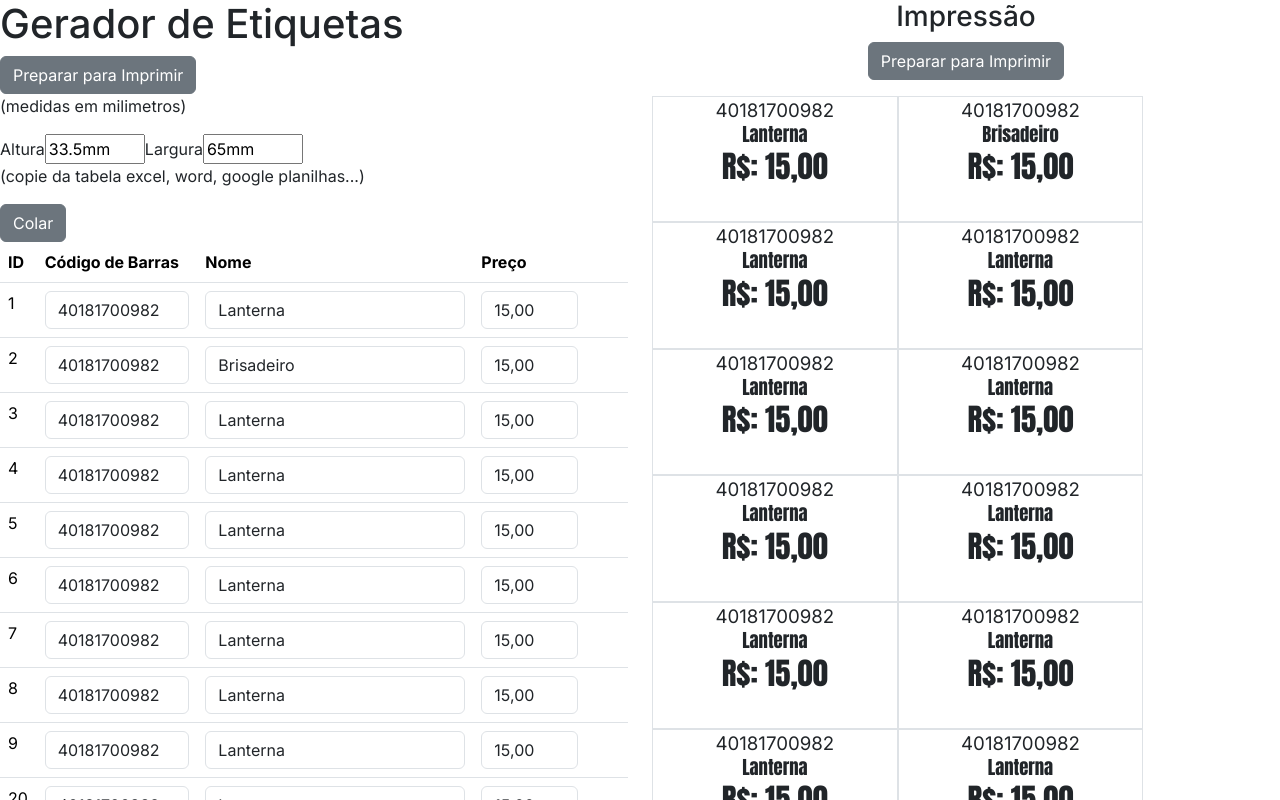
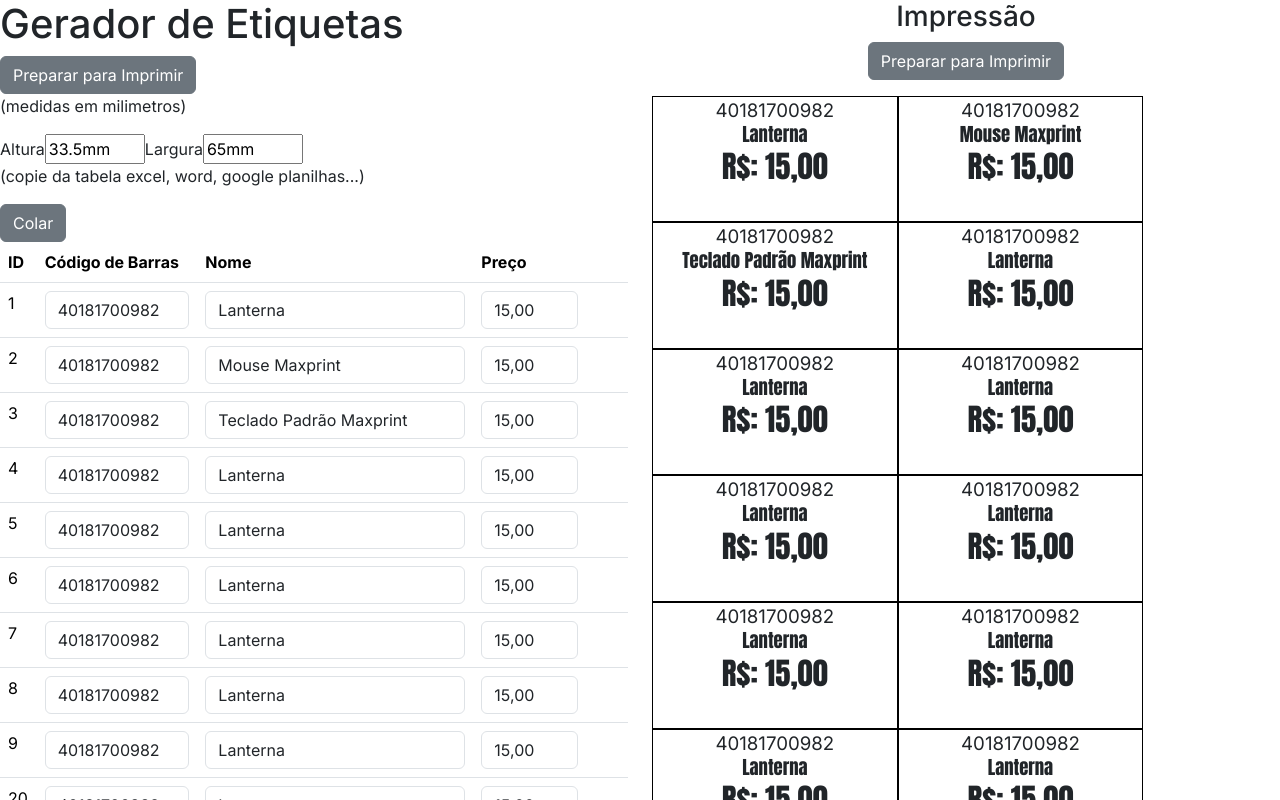
Before and after one commit to RafaelLeandR/FirstProject, a Next.js app: page / in a window 1280 px wide. Shown: the top 800 px of the page. Built offline with nearby package versions, Linux system fonts and the light colour scheme.

Commit message:
black border,  changes in products initial values and edited title

```diff
--- a/app/LabelCreated.tsx
+++ b/app/LabelCreated.tsx
@@ -22,7 +22,7 @@ export default function LabelCreated({ inputValue, onInputChange,sizeDataOn }: C
 
 
     { inputValue.map((item) => (
-      <div className='border insidediv'   key={item.id} style={{pageBreakInside: 'avoid',overflowWrap:"break-word",   margin:'0', padding:"0", height:sizeDataOn.height ,width:sizeDataOn.width, }}>
+      <div className=' insidediv'   key={item.id} style={{border: '1px solid black',pageBreakInside: 'avoid',overflowWrap:"break-word",   margin:'0', padding:"0", height:sizeDataOn.height ,width:sizeDataOn.width, }}>
 
         <p style={{ margin:'0px', padding:"0px",fontSize:"14pt"}}>{item.barcode}</p>
         <p style={{ margin:'0px', padding:"0px", fontFamily:"Impact",fontSize:"14pt",lineHeight: "1"}}>{item.name}</p>
--- a/app/layout.tsx
+++ b/app/layout.tsx
@@ -5,7 +5,7 @@ import { Inter } from 'next/font/google'
 const inter = Inter({ subsets: ['latin'] })
 
 export const metadata: Metadata = {
-  title: 'Create Next App',
+  title: 'Gerador de Etiquetas',
   description: 'Generated by create next app',
 }
 
--- a/app/page.tsx
+++ b/app/page.tsx
@@ -16,8 +16,8 @@ import ReactToPrint from 'react-to-print'
 let copydata
 let tableData1= [
   { id: 1, barcode:'40181700982', name: 'Lanterna' , price: '15,00'},
-  { id: 2, barcode:'40181700982', name: 'Brisadeiro' , price: '15,00'},
-  { id: 3, barcode:'40181700982', name: 'Lanterna' , price: '15,00'},
+  { id: 2, barcode:'40181700982', name: 'Mouse Maxprint' , price: '15,00'},
+  { id: 3, barcode:'40181700982', name: 'Teclado Padrão Maxprint' , price: '15,00'},
   { id: 4, barcode:'40181700982', name: 'Lanterna' , price: '15,00'},
   { id: 5, barcode:'40181700982', name: 'Lanterna' , price: '15,00'},
   { id: 6, barcode:'40181700982', name: 'Lanterna' , price: '15,00'},
```
